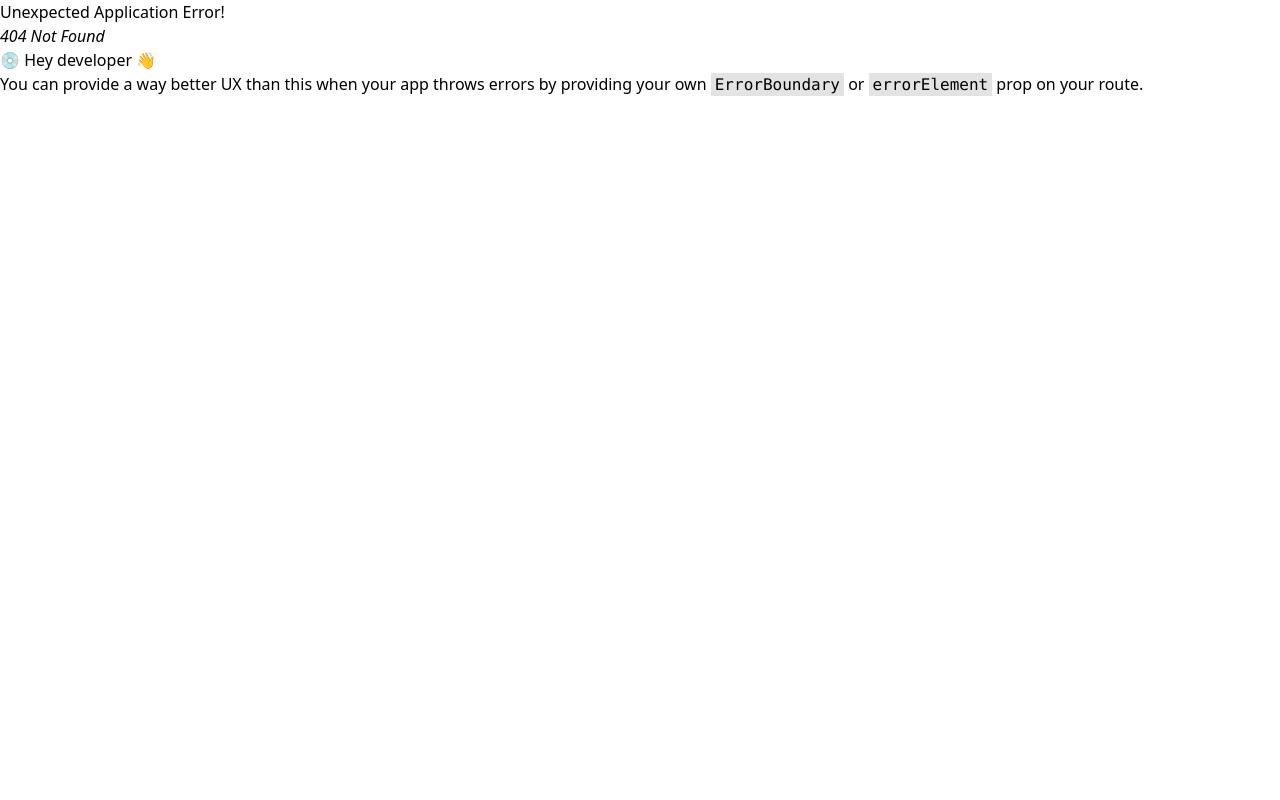
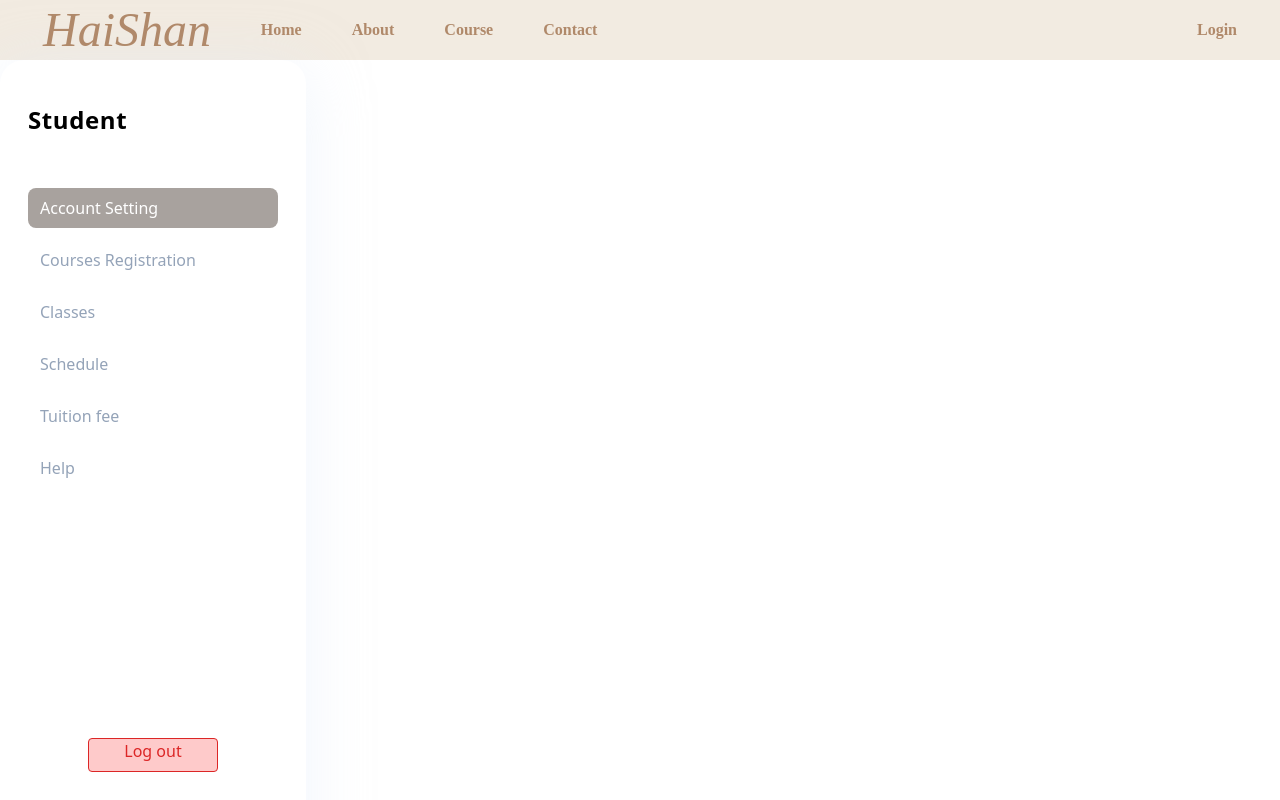
Before and after one commit to sea835/UniversityManagement, a React (Vite) app in the folder client/: page /test in a window 1280 px wide. Before the commit this address had no page. Shown: the top 800 px of the page. Built offline with nearby package versions, Linux system fonts and the light colour scheme; a web font is replaced by a local one.

Commit message:
add side bar v1

```diff
--- /dev/null
+++ b/client/src/components/Sidebar/Sidebar.jsx
@@ -0,0 +1,55 @@
+import React from "react";
+import SidebarItem from "./SidebarItem";
+// import LogoutButton from "./LogoutButton";
+
+const studentSidebarItems = [
+  { icon: "account", text: "Account Setting", active: true },
+  { icon: "courses", text: "Courses Registration" },
+  { icon: "classes", text: "Classes" },
+  { icon: "schedule", text: "Schedule" },
+  { icon: "tuition", text: "Tuition fee" },
+  { icon: "help", text: "Help" },
+];
+
+const teacherSidebarItems = [
+  { icon: "account", text: "Account Setting", active: true },
+  { icon: "classes", text: "Classes" },
+  { icon: "schedule", text: "Schedule" },
+  { icon: "tuition", text: "Tuition fee" },
+  { icon: "help", text: "Help" },
+];
+
+const adminSidebarItems = [
+  { icon: "account", text: "Teacher's Accounts", active: true },
+  { icon: "student", text: "Student's Accounts" },
+  { icon: "courses", text: "Courses" },
+  { icon: "payment", text: "Payment History" },
+  { icon: "help", text: "Help" },
+];
+
+function SideBar() {
+  return (
+    <nav className="flex flex-col py-11 max-w-full bg-white rounded-3xl shadow-[0px_10px_60px_rgba(226,236,249,0.5)] w-[306px] h-[850px]">
+      <div className="flex flex-col items-end px-7">
+        <div className="flex flex-col self-stretch w-full">
+          <div className="flex gap-2 self-start text-2xl font-semibold tracking-wide text-black whitespace-nowrap mb-10">
+            <h1 className="">Student</h1>
+          </div>
+          {studentSidebarItems.map((item, index) => (
+            <SidebarItem
+              key={index}
+              icon={item.icon}
+              text={item.text}
+              active={item.active}
+            />
+          ))}
+        </div>
+      </div>
+      <button className="self-center px-8 pb-2 mt-[250px] max-w-full text-red-600 bg-red-200 rounded border border-red-600 border-solid w-[130px] max-md:px-5 max-md:mt-10">
+        Log out
+      </button>
+    </nav>
+  );
+}
+
+export default SideBar;
--- /dev/null
+++ b/client/src/components/Sidebar/SidebarItem.jsx
@@ -0,0 +1,18 @@
+import React from "react";
+
+function SidebarItem({ icon, text, active }) {
+  const baseClasses = "flex gap-5 justify-between px-3 py-2 mt-3 w-full";
+  const activeClasses = active
+    ? "text-white rounded-lg bg-stone-400"
+    : "text-slate-400";
+
+  return (
+    <div className={`${baseClasses} ${activeClasses}`}>
+      <div className="flex gap-2">
+        <div className="basis-auto">{text}</div>
+      </div>
+    </div>
+  );
+}
+
+export default SidebarItem;
--- a/client/src/main.jsx
+++ b/client/src/main.jsx
@@ -8,6 +8,7 @@ import ApiLinksPage from "./ApiLinksPage";
 import App from "./App.jsx";
 import LoginPage from "./pages/LoginPage.jsx";
 import HomePage from "./pages/HomePage.jsx";
+import SideBar from "./components/Sidebar/Sidebar.jsx";
 
 const router = createBrowserRouter([
   {
@@ -38,6 +39,10 @@ const router = createBrowserRouter([
         path: "/login",
         element: <LoginPage />,
       },
+      {
+        path: "/test",
+        element: <SideBar />,
+      },
     ],
   },
 ]);
--- a/client/src/output.css
+++ b/client/src/output.css
@@ -686,6 +686,42 @@ video {
   margin-top: 1.5rem;
 }
 
+.mt-7 {
+  margin-top: 1.75rem;
+}
+
+.mt-64 {
+  margin-top: 16rem;
+}
+
+.mt-\[20px\] {
+  margin-top: 20px;
+}
+
+.mt-\[100px\] {
+  margin-top: 100px;
+}
+
+.mb-\[10px\] {
+  margin-bottom: 10px;
+}
+
+.mt-\[200px\] {
+  margin-top: 200px;
+}
+
+.mt-\[250px\] {
+  margin-top: 250px;
+}
+
+.mb-7 {
+  margin-bottom: 1.75rem;
+}
+
+.mb-10 {
+  margin-bottom: 2.5rem;
+}
+
 .flex {
   display: flex;
 }
@@ -747,12 +783,20 @@ video {
   height: 61px;
 }
 
+.h-\[800px\] {
+  height: 800px;
+}
+
 .h-\[80px\] {
   height: 80px;
 }
 
 .h-px {
   height: 1px;
+}
+
+.h-\[850px\] {
+  height: 850px;
 }
 
 .min-h-\[32px\] {
@@ -793,6 +837,10 @@ video {
 
 .w-\[297px\] {
   width: 297px;
+}
+
+.w-\[306px\] {
+  width: 306px;
 }
 
 .w-\[33\%\] {
@@ -868,6 +916,10 @@ video {
   width: 100%;
 }
 
+.w-\[130px\] {
+  width: 130px;
+}
+
 .max-w-\[1000px\] {
   max-width: 1000px;
 }
@@ -892,6 +944,10 @@ video {
   flex-basis: 0px;
 }
 
+.basis-auto {
+  flex-basis: auto;
+}
+
 .flex-row {
   flex-direction: row;
 }
@@ -906,6 +962,10 @@ video {
 
 .items-start {
   align-items: flex-start;
+}
+
+.items-end {
+  align-items: flex-end;
 }
 
 .items-center {
@@ -928,8 +988,16 @@ video {
   gap: 2.5rem;
 }
 
+.gap-2 {
+  gap: 0.5rem;
+}
+
 .gap-2\.5 {
   gap: 0.625rem;
+}
+
+.gap-3\.5 {
+  gap: 0.875rem;
 }
 
 .gap-5 {
@@ -938,6 +1006,10 @@ video {
 
 .gap-6 {
   gap: 1.5rem;
+}
+
+.gap-3 {
+  gap: 0.75rem;
 }
 
 .self-start {
@@ -976,6 +1048,10 @@ video {
   border-radius: 0.375rem;
 }
 
+.rounded {
+  border-radius: 0.25rem;
+}
+
 .border {
   border-width: 1px;
 }
@@ -996,6 +1072,11 @@ video {
 .border-stone-300 {
   --tw-border-opacity: 1;
   border-color: rgb(214 211 209 / var(--tw-border-opacity));
+}
+
+.border-red-600 {
+  --tw-border-opacity: 1;
+  border-color: rgb(220 38 38 / var(--tw-border-opacity));
 }
 
 .bg-\[\#D6D4C8\] {
@@ -1030,6 +1111,11 @@ video {
 .bg-white {
   --tw-bg-opacity: 1;
   background-color: rgb(255 255 255 / var(--tw-bg-opacity));
+}
+
+.bg-red-200 {
+  --tw-bg-opacity: 1;
+  background-color: rgb(254 202 202 / var(--tw-bg-opacity));
 }
 
 .bg-opacity-80 {
@@ -1071,6 +1157,11 @@ video {
   padding-right: 1.25rem;
 }
 
+.px-7 {
+  padding-left: 1.75rem;
+  padding-right: 1.75rem;
+}
+
 .px-8 {
   padding-left: 2rem;
   padding-right: 2rem;
@@ -1079,6 +1170,11 @@ video {
 .py-1\.5 {
   padding-top: 0.375rem;
   padding-bottom: 0.375rem;
+}
+
+.py-11 {
+  padding-top: 2.75rem;
+  padding-bottom: 2.75rem;
 }
 
 .py-14 {
@@ -1096,9 +1192,29 @@ video {
   padding-bottom: 0.625rem;
 }
 
+.py-3 {
+  padding-top: 0.75rem;
+  padding-bottom: 0.75rem;
+}
+
 .py-32 {
   padding-top: 8rem;
   padding-bottom: 8rem;
+}
+
+.px-2 {
+  padding-left: 0.5rem;
+  padding-right: 0.5rem;
+}
+
+.px-1 {
+  padding-left: 0.25rem;
+  padding-right: 0.25rem;
+}
+
+.px-3 {
+  padding-left: 0.75rem;
+  padding-right: 0.75rem;
 }
 
 .pb-2\.5 {
@@ -1107,6 +1223,10 @@ video {
 
 .pb-32 {
   padding-bottom: 8rem;
+}
+
+.pb-48 {
+  padding-bottom: 12rem;
 }
 
 .pl-24 {
@@ -1155,6 +1275,18 @@ video {
 
 .pt-20 {
   padding-top: 5rem;
+}
+
+.pt-24 {
+  padding-top: 6rem;
+}
+
+.pb-20 {
+  padding-bottom: 5rem;
+}
+
+.pb-2 {
+  padding-bottom: 0.5rem;
 }
 
 .text-center {
@@ -1227,13 +1359,30 @@ video {
   font-weight: 400;
 }
 
+.font-semibold {
+  font-weight: 600;
+}
+
 .italic {
   font-style: italic;
+}
+
+.tracking-normal {
+  letter-spacing: 0em;
+}
+
+.tracking-wide {
+  letter-spacing: 0.025em;
 }
 
 .text-\[\#86705F\] {
   --tw-text-opacity: 1;
   color: rgb(134 112 95 / var(--tw-text-opacity));
+}
+
+.text-black {
+  --tw-text-opacity: 1;
+  color: rgb(0 0 0 / var(--tw-text-opacity));
 }
 
 .text-gray-200 {
@@ -1244,6 +1393,11 @@ video {
 .text-primary {
   --tw-text-opacity: 1;
   color: rgb(176 137 106 / var(--tw-text-opacity));
+}
+
+.text-slate-400 {
+  --tw-text-opacity: 1;
+  color: rgb(148 163 184 / var(--tw-text-opacity));
 }
 
 .text-slate-700 {
@@ -1264,6 +1418,17 @@ video {
 .text-white {
   --tw-text-opacity: 1;
   color: rgb(255 255 255 / var(--tw-text-opacity));
+}
+
+.text-red-600 {
+  --tw-text-opacity: 1;
+  color: rgb(220 38 38 / var(--tw-text-opacity));
+}
+
+.shadow-\[0px_10px_60px_rgba\(226\2c 236\2c 249\2c 0\.5\)\] {
+  --tw-shadow: 0px 10px 60px rgba(226,236,249,0.5);
+  --tw-shadow-colored: 0px 10px 60px var(--tw-shadow-color);
+  box-shadow: var(--tw-ring-offset-shadow, 0 0 #0000), var(--tw-ring-shadow, 0 0 #0000), var(--tw-shadow);
 }
 
 .outline-none {
```
